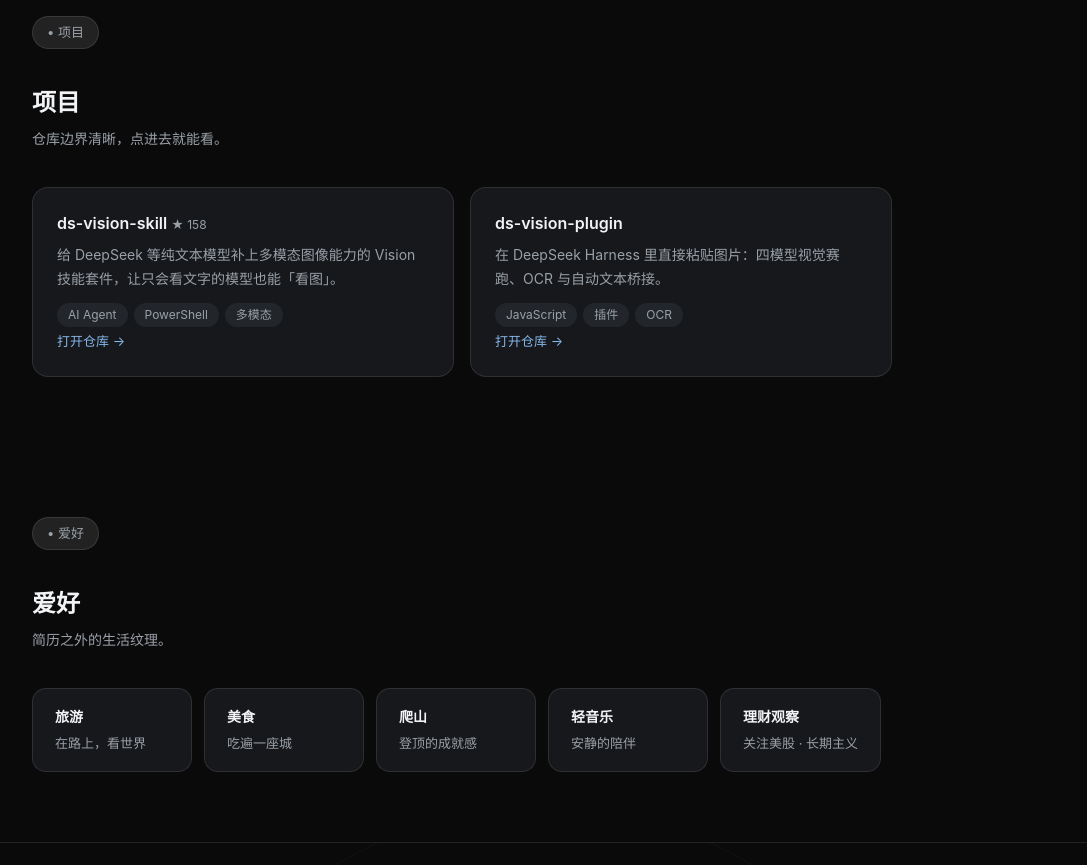
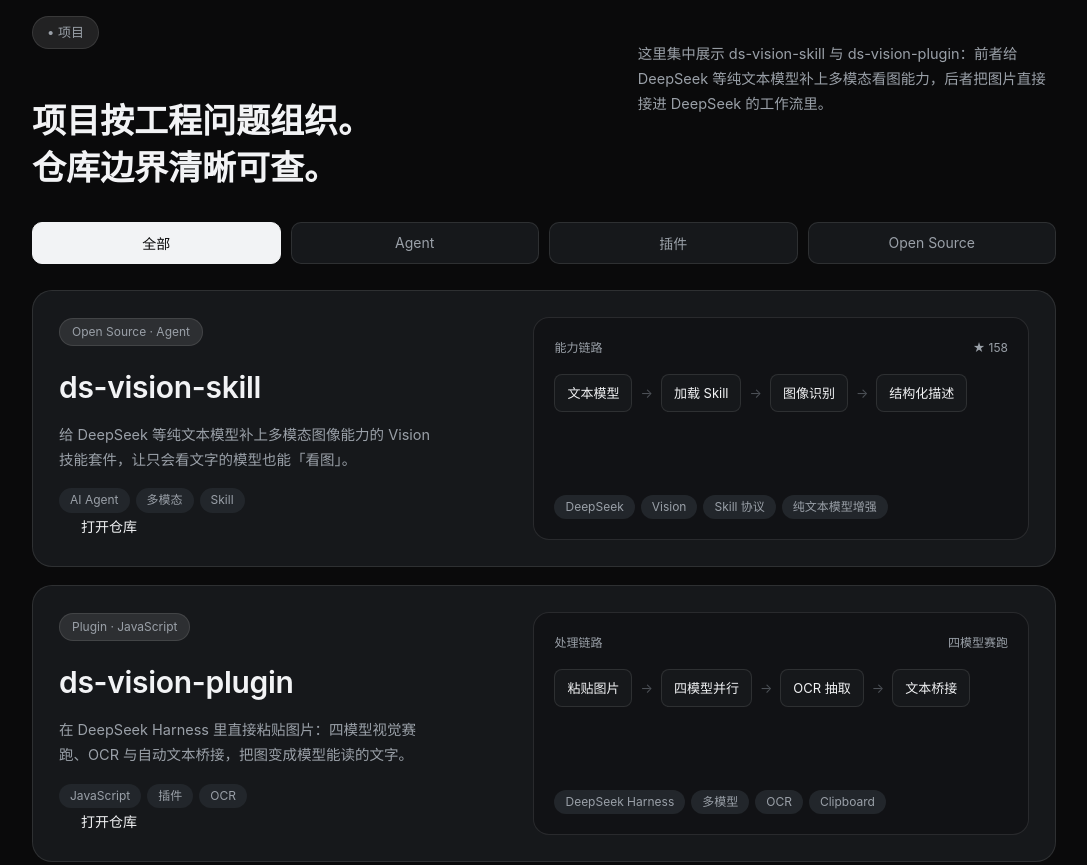
Before and after one commit to Sorwcyra/sorwcyra.github.io, a plain HTML site: page index.html in a window 1280 px wide. Shown: the part 3540-4405 px from the top of the page, without its empty margins (96-1183 px from the left). Drawn offline with Linux system fonts and the light colour scheme.

Commit message:
feat: project showcase layout with filter tabs and flow diagrams

```diff
--- a/index.html
+++ b/index.html
@@ -128,6 +128,46 @@
   .card h3 { font-size: 16px; font-weight: 600; margin-bottom: 6px; }
   .card .desc { color: var(--muted); font-size: 14px; margin-bottom: 12px; }
   .card .link { font-size: 13px; color: var(--accent); }
+
+  /* 项目展示 */
+  .proj-head { display: grid; grid-template-columns: 1.15fr .85fr; gap: 40px; align-items: start; margin-bottom: 30px; }
+  @media (max-width: 780px) { .proj-head { grid-template-columns: 1fr; gap: 16px; } }
+  .proj-title { font-size: clamp(24px, 3vw, 34px); font-weight: 600; line-height: 1.4; margin-top: 14px; }
+  .proj-desc { color: var(--muted); font-size: 14.5px; padding-top: 26px; }
+  .proj-tabs { display: flex; flex-wrap: wrap; gap: 10px; margin-bottom: 26px; }
+  .tab {
+    flex: 1; min-width: 110px; text-align: center; cursor: pointer;
+    background: var(--surface); border: 1px solid var(--border); color: var(--muted);
+    padding: 10px 16px; border-radius: 10px; font-size: 14px; font-family: inherit;
+    transition: background .2s, color .2s, border-color .2s;
+  }
+  .tab:hover { color: var(--text); }
+  .tab.on { background: var(--text); color: var(--bg); border-color: var(--text); }
+  .proj-show {
+    background: var(--surface); border: 1px solid var(--border); border-radius: 20px;
+    padding: 26px; display: grid; grid-template-columns: 1fr 1.1fr; gap: 24px; margin-bottom: 18px;
+  }
+  @media (max-width: 820px) { .proj-show { grid-template-columns: 1fr; } }
+  .pill-label {
+    display: inline-block; background: var(--pill-bg); border: 1px solid var(--border);
+    border-radius: 99px; padding: 3px 12px; font-size: 12px; color: var(--muted); margin-bottom: 16px;
+  }
+  .proj-left h3 { font-size: 30px; font-weight: 600; margin-bottom: 10px; letter-spacing: -.3px; }
+  .proj-left p { color: var(--muted); font-size: 14.5px; margin-bottom: 16px; max-width: 380px; }
+  .proj-left .btn { margin: 18px 0 0; font-size: 14px; padding: 9px 22px; }
+  .proj-right {
+    background: color-mix(in srgb, var(--surface) 60%, var(--bg));
+    border: 1px solid var(--border); border-radius: 16px; padding: 20px;
+    display: flex; flex-direction: column; gap: 16px;
+  }
+  .flow-head { display: flex; align-items: center; justify-content: space-between; font-size: 12px; color: var(--muted); }
+  .flow { display: flex; flex-wrap: wrap; align-items: center; gap: 8px; }
+  .fnode {
+    border: 1px solid var(--border); border-radius: 8px; padding: 7px 12px;
+    font-size: 13px; background: var(--surface);
+  }
+  .farrow { color: var(--dim); font-size: 13px; }
+  .flow-tags { display: flex; flex-wrap: wrap; gap: 6px; margin-top: auto; }
 
   /* 兴趣 */
   .hobby-row { display: flex; flex-wrap: wrap; gap: 12px; max-width: 860px; }
@@ -311,23 +351,64 @@
   </section>
 
   <section id="projects">
-    <div class="sec-head">
-      <div class="sec-pill">• 项目</div>
-      <h2>项目</h2>
-      <p>仓库边界清晰，点进去就能看。</p>
+    <div class="proj-head">
+      <div>
+        <div class="sec-pill">• 项目</div>
+        <h2 class="proj-title">项目按工程问题组织。<br>仓库边界清晰可查。</h2>
+      </div>
+      <p class="proj-desc">
+        这里集中展示 ds-vision-skill 与 ds-vision-plugin：前者给 DeepSeek 等纯文本模型补上多模态看图能力，后者把图片直接接进 DeepSeek 的工作流里。
+      </p>
     </div>
-    <div class="grid">
-      <div class="card reveal">
-        <h3>ds-vision-skill <span style="font-size:12px;color:var(--muted);font-weight:400">★ 158</span></h3>
-        <div class="desc">给 DeepSeek 等纯文本模型补上多模态图像能力的 Vision 技能套件，让只会看文字的模型也能「看图」。</div>
-        <div class="tags"><span class="tag">AI Agent</span><span class="tag">PowerShell</span><span class="tag">多模态</span></div>
-        <a class="link" href="https://github.com/Sorwcyra/ds-vision-skill" target="_blank">打开仓库 →</a>
+
+    <div class="proj-tabs">
+      <button class="tab on" data-cat="all">全部</button>
+      <button class="tab" data-cat="agent">Agent</button>
+      <button class="tab" data-cat="plugin">插件</button>
+      <button class="tab" data-cat="open">Open Source</button>
+    </div>
+
+    <div class="proj-show reveal" data-cat="agent open">
+      <div class="proj-left">
+        <div class="pill-label">Open Source · Agent</div>
+        <h3>ds-vision-skill</h3>
+        <p>给 DeepSeek 等纯文本模型补上多模态图像能力的 Vision 技能套件，让只会看文字的模型也能「看图」。</p>
+        <div class="tags"><span class="tag">AI Agent</span><span class="tag">多模态</span><span class="tag">Skill</span></div>
+        <a class="btn primary" href="https://github.com/Sorwcyra/ds-vision-skill" target="_blank">打开仓库</a>
       </div>
-      <div class="card reveal">
+      <div class="proj-right">
+        <div class="flow-head"><span>能力链路</span><span>★ 158</span></div>
+        <div class="flow">
+          <span class="fnode">文本模型</span><span class="farrow">→</span>
+          <span class="fnode">加载 Skill</span><span class="farrow">→</span>
+          <span class="fnode">图像识别</span><span class="farrow">→</span>
+          <span class="fnode">结构化描述</span>
+        </div>
+        <div class="flow-tags">
+          <span class="tag">DeepSeek</span><span class="tag">Vision</span><span class="tag">Skill 协议</span><span class="tag">纯文本模型增强</span>
+        </div>
+      </div>
+    </div>
+
+    <div class="proj-show reveal" data-cat="plugin">
+      <div class="proj-left">
+        <div class="pill-label">Plugin · JavaScript</div>
         <h3>ds-vision-plugin</h3>
-        <div class="desc">在 DeepSeek Harness 里直接粘贴图片：四模型视觉赛跑、OCR 与自动文本桥接。</div>
+        <p>在 DeepSeek Harness 里直接粘贴图片：四模型视觉赛跑、OCR 与自动文本桥接，把图变成模型能读的文字。</p>
         <div class="tags"><span class="tag">JavaScript</span><span class="tag">插件</span><span class="tag">OCR</span></div>
-        <a class="link" href="https://github.com/Sorwcyra/ds-vision-plugin" target="_blank">打开仓库 →</a>
+        <a class="btn primary" href="https://github.com/Sorwcyra/ds-vision-plugin" target="_blank">打开仓库</a>
+      </div>
+      <div class="proj-right">
+        <div class="flow-head"><span>处理链路</span><span>四模型赛跑</span></div>
+        <div class="flow">
+          <span class="fnode">粘贴图片</span><span class="farrow">→</span>
+          <span class="fnode">四模型并行</span><span class="farrow">→</span>
+          <span class="fnode">OCR 抽取</span><span class="farrow">→</span>
+          <span class="fnode">文本桥接</span>
+        </div>
+        <div class="flow-tags">
+          <span class="tag">DeepSeek Harness</span><span class="tag">多模型</span><span class="tag">OCR</span><span class="tag">Clipboard</span>
+        </div>
       </div>
     </div>
   </section>
@@ -399,6 +480,19 @@
   window.addEventListener('scroll', highlight, { passive: true });
   highlight();
 
+  // 项目分类筛选
+  const tabs = document.querySelectorAll('.tab');
+  const shows = document.querySelectorAll('.proj-show');
+  tabs.forEach(t => t.addEventListener('click', () => {
+    tabs.forEach(x => x.classList.remove('on'));
+    t.classList.add('on');
+    const cat = t.dataset.cat;
+    shows.forEach(s => {
+      const hit = cat === 'all' || s.dataset.cat.split(' ').includes(cat);
+      s.style.display = hit ? 'grid' : 'none';
+    });
+  }));
+
   // 滚动入场
   const io = new IntersectionObserver(es => {
     es.forEach(e => { if (e.isIntersecting) { e.target.classList.add('on'); io.unobserve(e.target); } });
```
